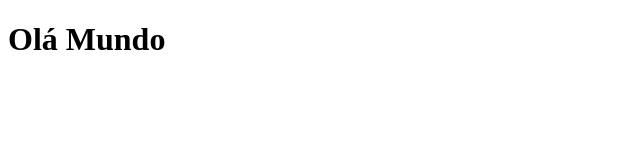
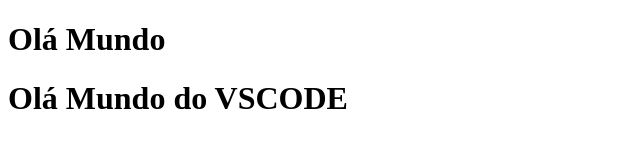
Before and after one commit to Rayan-Freitas/testeGitVSCODE, a plain HTML site: page index.html in a window 1280 px wide. Shown: the whole page, without its empty margins (0-640 px from the left). Drawn offline with Linux system fonts and the light colour scheme.

Commit message:
testeCommit2 Alteração direta no Github

```diff
--- a/index.html
+++ b/index.html
@@ -9,5 +9,7 @@
 <body>
     <h1>Olá Mundo</h1>
 
+    <h1>Olá Mundo do VSCODE</h1>
+
 </body>
 </html>
```
